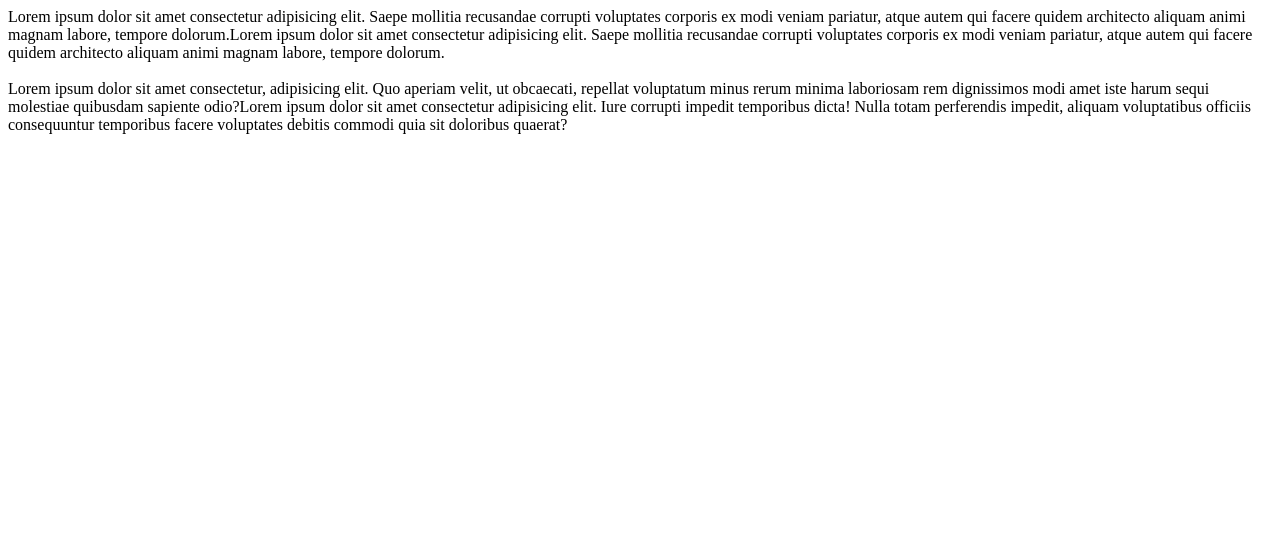
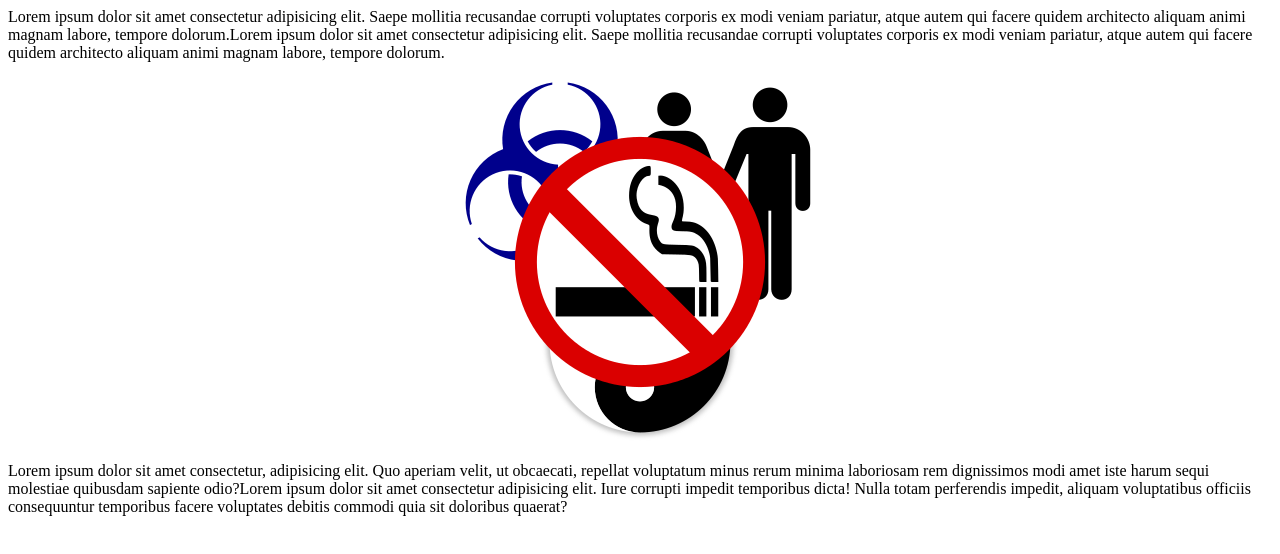
Before and after one commit to Artsiom-Huha/maket_abs, a plain HTML site: page index.html in a window 1280 px wide. Drawn offline with Linux system fonts and the light colour scheme; the site is published under a folder, as on GitHub Pages, so addresses that start at the root find nothing.

Commit message:
Update index.html

```diff
--- a/index.html
+++ b/index.html
@@ -3,17 +3,17 @@
 <head>
     <meta charset="UTF-8">
     <meta name="viewport" content="width=device-width, initial-scale=1.0">
-    <link rel="stylesheet" href="/main.css">
+    <link rel="stylesheet" href="main.css">
     <title>Document</title>
 </head>
 <body>
     Lorem ipsum dolor sit amet consectetur adipisicing elit. Saepe mollitia recusandae corrupti voluptates corporis ex modi veniam pariatur, atque autem qui facere quidem architecto aliquam animi magnam labore, tempore dolorum.Lorem ipsum dolor sit amet consectetur adipisicing elit. Saepe mollitia recusandae corrupti voluptates corporis ex modi veniam pariatur, atque autem qui facere quidem architecto aliquam animi magnam labore, tempore dolorum.
 <div class="c1">
     <div class="c2">
-        <img src="/biohazard.png" alt="" class="bio c3">
-        <img src="/Man-and-woman.png" alt="" class="man c3">
-        <img src="/No_smoking.png" alt="" class="smok c3">
-        <img src="/Yin_and_Yang.png" alt="" class="yin c3">
+        <img src="biohazard.png" alt="" class="bio c3">
+        <img src="Man-and-woman.png" alt="" class="man c3">
+        <img src="No_smoking.png" alt="" class="smok c3">
+        <img src="Yin_and_Yang.png" alt="" class="yin c3">
     </div>
 </div>
 Lorem ipsum dolor sit amet consectetur, adipisicing elit. Quo aperiam velit, ut obcaecati, repellat voluptatum minus rerum minima laboriosam rem dignissimos modi amet iste harum sequi molestiae quibusdam sapiente odio?Lorem ipsum dolor sit amet consectetur adipisicing elit. Iure corrupti impedit temporibus dicta! Nulla totam perferendis impedit, aliquam voluptatibus officiis consequuntur temporibus facere voluptates debitis commodi quia sit doloribus quaerat?
```
